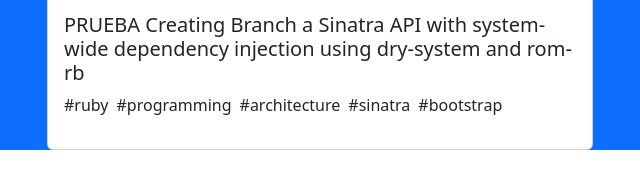
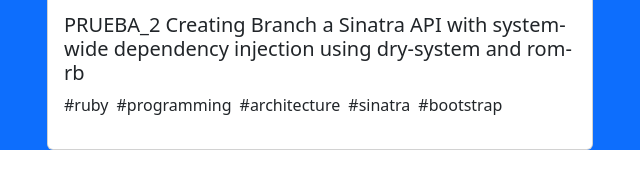
Before and after one commit to Alrosas/challenge-2_spartkoders, a plain HTML site: page index.html in a window 1280 px wide. Shown: the part 469-652 px from the top of the page, 320-960 px from the left. Drawn offline with nearby package versions, Linux system fonts and the light colour scheme.

Commit message:
Probe_2 on git

```diff
--- a/index.html
+++ b/index.html
@@ -61,7 +61,7 @@
                 <div class="card">
                     <img src="https://res.cloudinary.com/practicaldev/image/fetch/s--bi8ayJWG--/c_imagga_scale,f_auto,fl_progressive,h_420,q_auto,w_1000/https://dev-to-uploads.s3.amazonaws.com/uploads/articles/p440p6v0qc709csgk7kj.png" class="card-img-top" alt="...">
                     <div class="card-body">
-                      <h5 class="card-title">PRUEBA Creating Branch a Sinatra API with system-wide dependency injection using dry-system and rom-rb</h5>
+                      <h5 class="card-title">PRUEBA_2 Creating Branch a Sinatra API with system-wide dependency injection using dry-system and rom-rb</h5>
                       <!-- <p class="card-text">Some quick example text to build on the card title and make up the bulk of the card's content.</p> -->
                       <ul class="card__tags d-flex flex-wrap list-unstyled">
                         <li class="card__tag me-2">#ruby</li>
```
